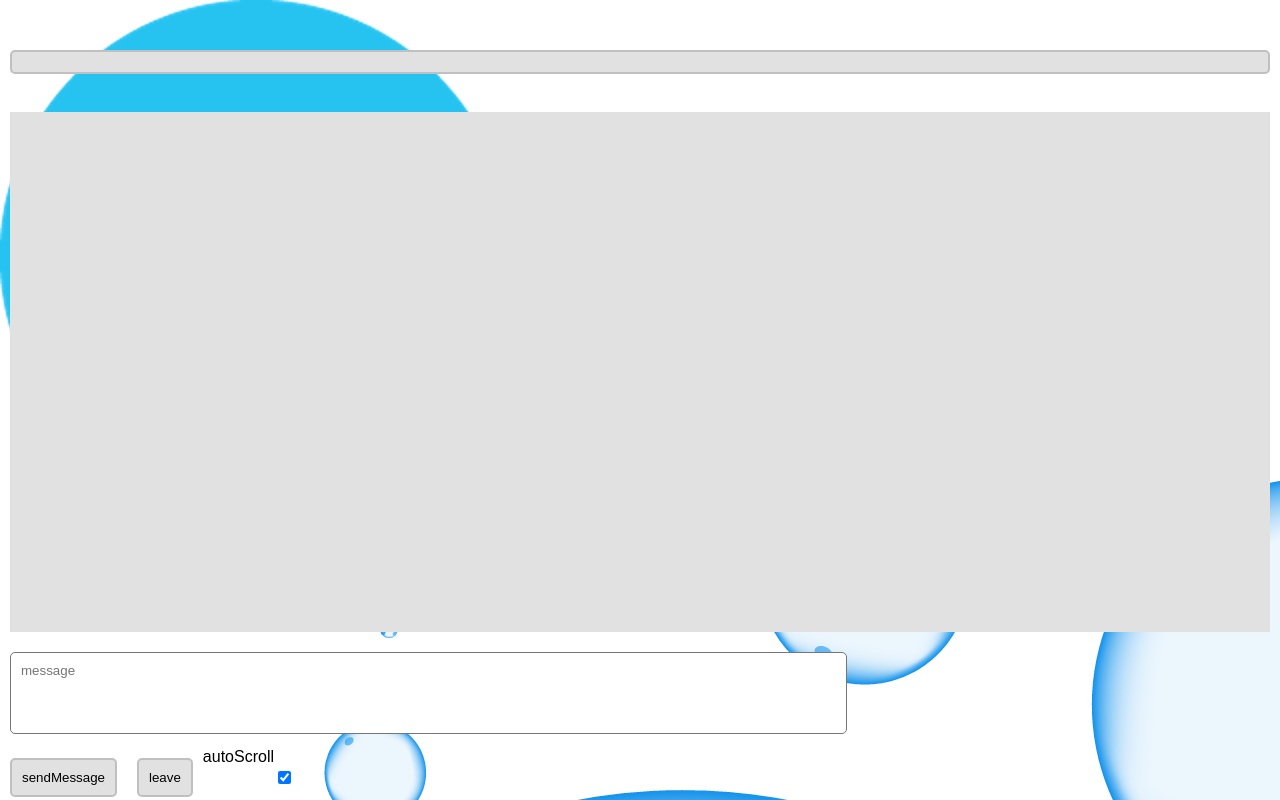
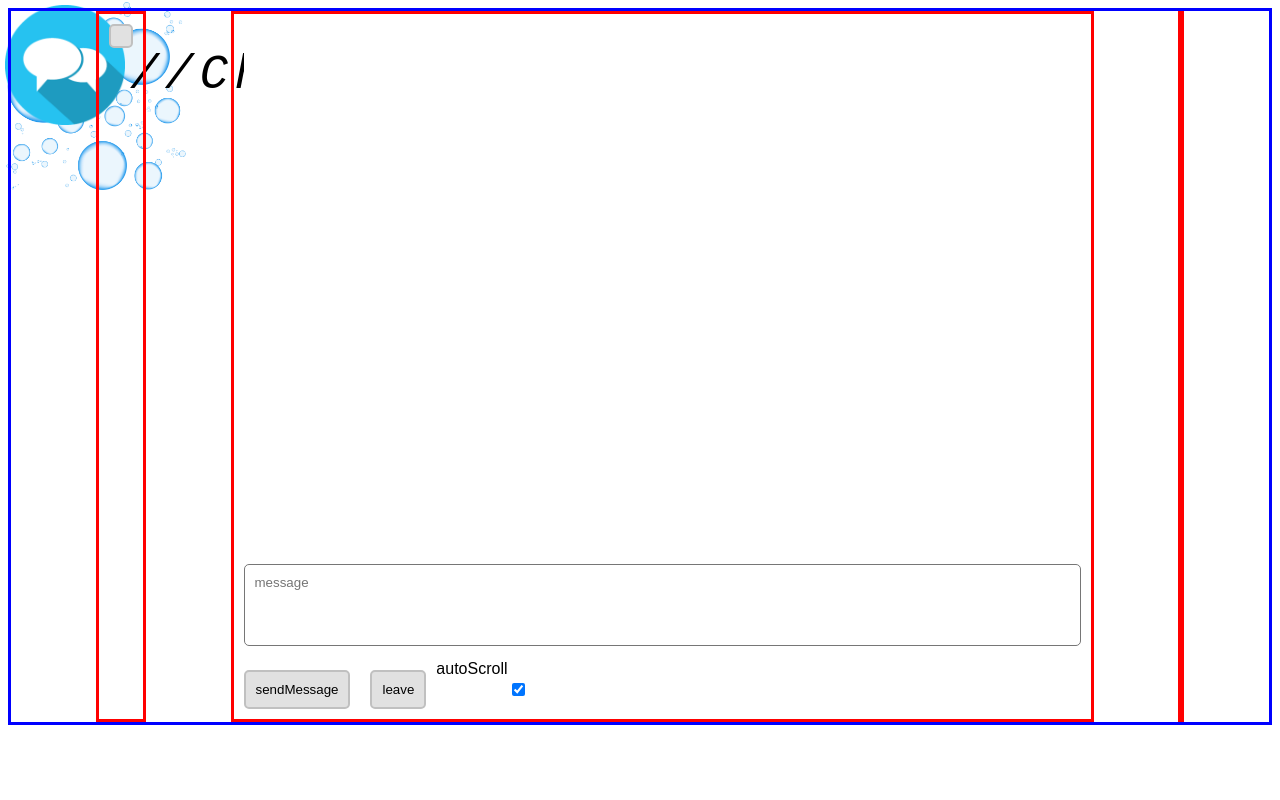
Before and after one commit to AntVil/chatserver, a plain HTML site: page src/public/index.html in a window 1280 px wide. Both pictures are taken after a click on the button "join". Drawn offline with Linux system fonts and the light colour scheme; no server answers.

Commit message:
Chat screen layout changes, Flexbox

```diff
--- a/src/public/index.html
+++ b/src/public/index.html
@@ -16,7 +16,11 @@
 
 <body>
     <div id="background">
-        <img src="images/Logo.png" alt="message icon logo">
+        <div id="logoHeader">
+            <img src="images/Logo.png" alt="message icon logo" id="logoImg">
+            <p id="logoTxt"> //Chat.server</p>
+        </div>
+
     </div>
 
 
@@ -44,13 +48,14 @@
     </div>
 
     <div id="chat-screen">
+        <section id="column1users">
             <div id="users"></div>
+        </section>
 
-        <br>
 
+        <section id="column2chat">
             <div id="chat-box">
                 <div id="messages"></div>
-            <br>
             </div>
 
             <div id="chat-input">
@@ -62,6 +67,12 @@
                     <input id="chat-autoScroll" name="chat-autoScroll" type="checkbox" checked>
                 </div>
             </div>
+        </section>
+
+        <section id="column3iframes">
+
+        </section>
+    </div>
 
 </body>
 
--- a/src/public/script.js
+++ b/src/public/script.js
@@ -91,6 +91,11 @@ function scrollText() {
     }
 }
 
+//does not work currently, background image jumps without 2s transition
+function backgroundAnimation() {
+    backgroundElement.style.transition = "background-image 2s";
+    backgroundElement.style.backgroundSize = "15%";
+}
 
 
 /* FUNCTIONS CALLED BY USER (BUTTON) */
@@ -99,7 +104,9 @@ function join() {
     user = new ChatUser(username);
 
     loginScreenElement.style.display = "none";
-    chatScreenElement.style.display = "block";
+    chatScreenElement.style.display = "flex";
+
+    backgroundAnimation();
 }
 
 function sendMessage() {
--- a/src/public/style.css
+++ b/src/public/style.css
@@ -5,16 +5,16 @@
     --textColor: #000000;
     --login-screenBackgroundcolor: #4b4b4ba4;
     --chat-messageBordercolor: #c0c0c0;
-    --chat-messageBackgroundcolor: #e1e1e1;
+    --chat-messageBackgroundcolor: #ffffff;
     --chat-metadata-nameColor: #0099FF;
     --chat-metadata-timeColor: #00AA00;
     --chat-textColor: #333333;
     --usersBordercolor: #c0c0c0;
     --usersBackgroundcolor: #e1e1e1;
-    --messagesBackgroundcolor: #e1e1e1;
+    --messagesBackgroundcolor: #ffffff00;
     --buttonBordercolor: #c0c0c0;
     --buttonBackgroundcolor: #e1e1e1;
-    --accent-color: rgba(170, 211, 224, 0.959);
+    --accent-color: rgba(3, 127, 209, 0.678);
 }
 
 
@@ -26,15 +26,15 @@
         --textColor: #ffffff;
         --login-screenBackgroundcolor: #101dcf52;
         --chat-messageBordercolor: #c0c0c0;
-        --chat-messageBackgroundcolor: #e1e1e1;
+        --chat-messageBackgroundcolor: #00000085;
         --chat-metadata-nameColor: #9900FF;
         --chat-metadata-timeColor: #AA7700;
         --chat-textColor: #333333;
         --usersBordercolor: #c0c0c0;
         --usersBackgroundcolor: #e1e1e1;
-        --messagesBackgroundcolor: #e1e1e1;
         --buttonBordercolor: #c0c0c0;
         --buttonBackgroundcolor: #000000;
+        --accent-color: rgba(25, 195, 238, 0.651);
     }
 }
 
@@ -47,6 +47,7 @@
 }
 
 #background {
+    transition: background-image 2s ease-in-out;
     position: fixed;
     left: 0;
     top: 0;
@@ -55,15 +56,33 @@
     z-index: -1;
     background-color: var(--backgroundBackgroundColor);
     background-image: url(./images/Bubbles.png);
+    background-size: auto;
+    background-repeat: no-repeat;
 }
 
 
-/*background-style for chat-sreen*/
+/* Logo section, responsive */
 
-#background :hover {
-    transition: 2s ease-in-out;
-    background-size: 15%;
-    background-repeat: no-repeat;
+#logoHeader {
+    display: flex;
+    flex-direction: row;
+    justify-content: flex-start;
+    height: 15%;
+    min-height: 65px;
+}
+
+#logoImg {
+    display: block;
+    height: 100%;
+    width: auto;
+    padding: 5px;
+}
+
+#logoTxt {
+    font-family: Courier New;
+    font-size: 3rem;
+    font-style: italic;
+    letter-spacing: 6px;
 }
 
 
@@ -125,7 +144,7 @@
     transition: 0.3s ease;
     padding: 12px;
     width: 75%;
-    color: white;
+    color: var(--buttonBackgroundcolor);
     background-color: var(--textColor);
     font-weight: bold;
 }
@@ -136,15 +155,67 @@
     cursor: pointer;
 }
 
+
+/*style for the chat screen (main)*/
+
 #chat-screen {
     display: none;
-    padding: 5em;
+    justify-content: space-evenly;
+    /*padding: 5em;
     position: fixed;
     transform: translate(-50%, -50%);
     left: 50%;
     top: 50%;
     height: 720px;
-    width: 1280px;
+    width: 1280px;*/
+    border: blue solid;
+}
+
+#column1users {
+    display: block;
+    border: red solid;
+}
+
+
+/*contains list of users*/
+
+#users {
+    border: 2px solid var(--usersBordercolor);
+    background-color: var(--usersBackgroundcolor);
+    border-radius: 5px;
+    padding: 10px;
+    margin: 10px
+}
+
+#column2chat {
+    display: block;
+    border: red solid;
+}
+
+#chat-box {
+    height: 500px;
+    overflow: auto;
+    background-color: var(--chat-messageBackgroundcolor);
+    padding: 10px;
+    margin: 10px
+}
+
+
+/*textarea for messages to be send*/
+
+#message {
+    /*disable textare resizing*/
+    position: relative;
+    resize: none;
+    border-radius: 5px;
+    padding: 10px;
+    margin: 10px;
+}
+
+#messages {
+    background-color: var(--messagesBackgroundcolor);
+    border-radius: 5px;
+    padding: 10px;
 }
 
 .chat-message {
@@ -172,38 +243,6 @@
     color: var(--chat-textColor);
 }
 
-
-/*textarea for messages to be send*/
-
-#message {
-    /*disable textare resizing*/
-    position: relative;
-    resize: none;
-    border-radius: 5px;
-    padding: 10px;
-    margin: 10px;
-}
-
-
-/*contains list of users*/
-
-#users {
-    border: 2px solid var(--usersBordercolor);
-    background-color: var(--usersBackgroundcolor);
-    border-radius: 5px;
-    padding: 10px;
-    margin: 10px
-}
-
-
-/*contains list of messages*/
-
-#messages {
-    background-color: var(--messagesBackgroundcolor);
-    border-radius: 5px;
-    padding: 10px;
-}
-
 button {
     border: 2px solid var(--buttonBordercolor);
     color: var(--buttonColor);
@@ -213,17 +252,14 @@ button {
     margin: 10px
 }
 
-#chat-box {
-    height: 500px;
-    overflow: auto;
-    background-color: var(--chat-messageBackgroundcolor);
-    padding: 10px;
-    margin: 10px
-}
-
 #chat-util {
     display: flex;
 }
 
+#column3iframes {
+    display: block;
+    border: red solid;
+}
+
 
 /*notes for development have been moved to "dev/notes.txt" */
```
Lines whose indentation alone changed are shown as unchanged.
